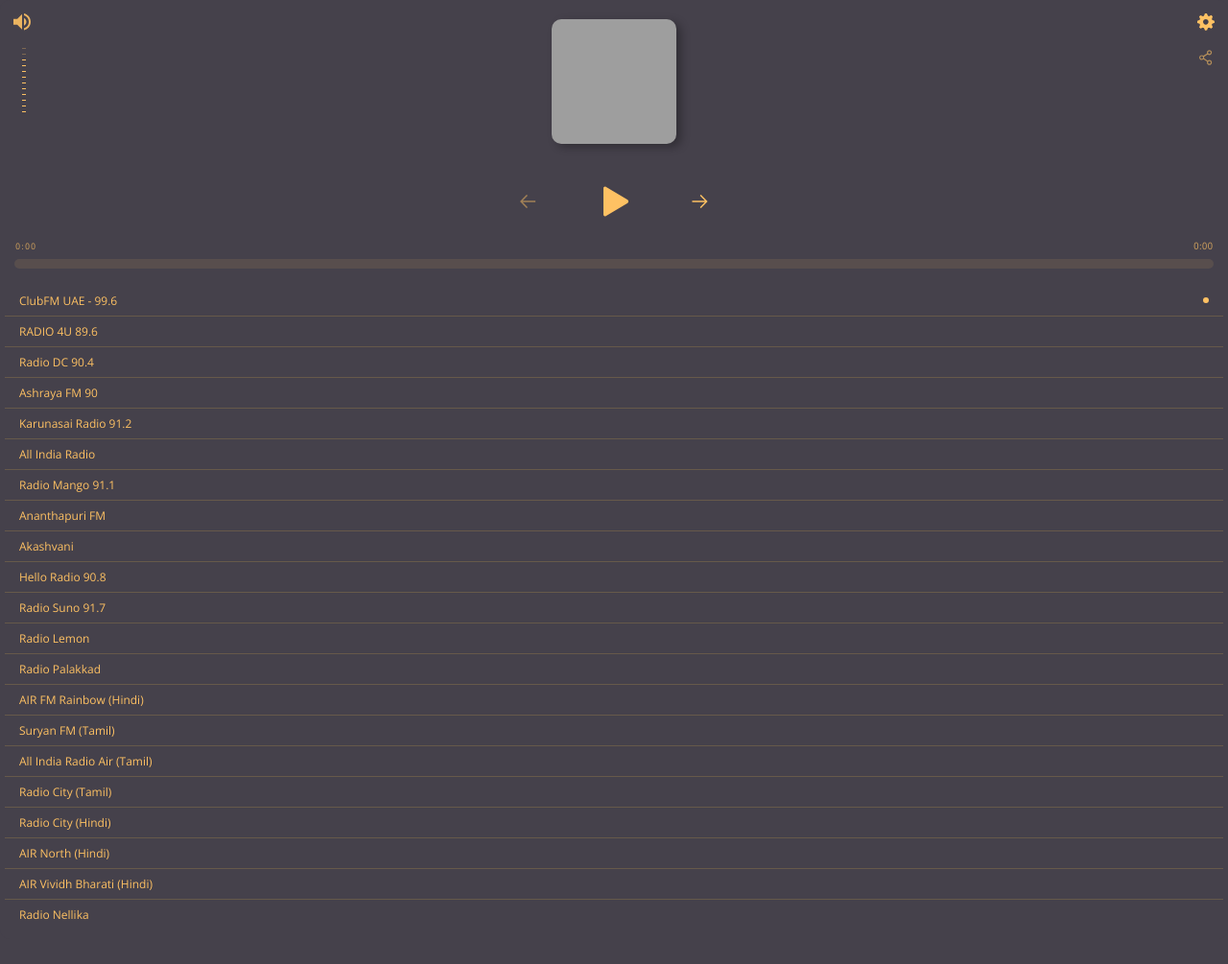
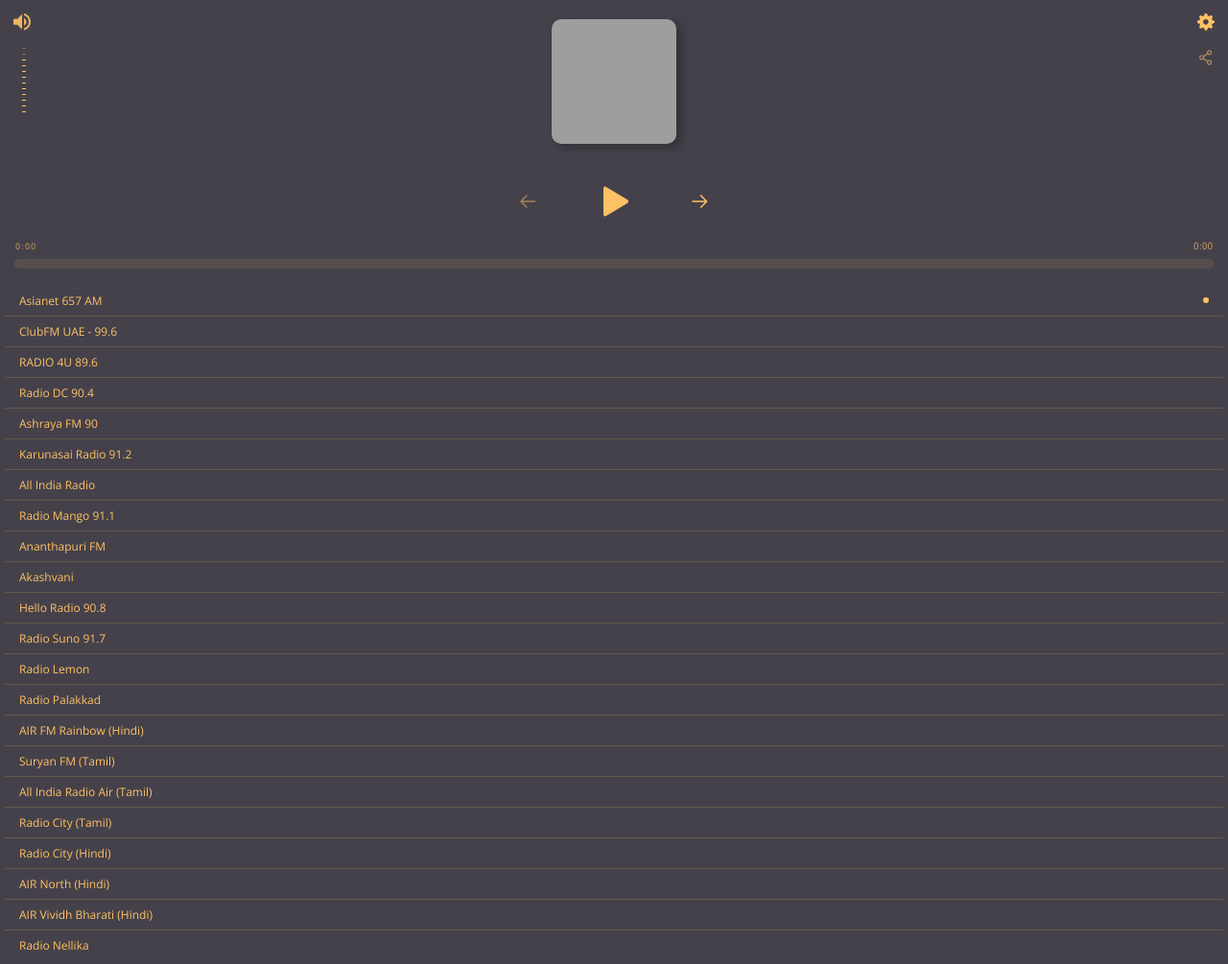
Before and after one commit to aravindnc/indian-web-radio, a plain HTML site: page index.html in a window 1280 px wide. Shown: the whole page at 96% size. Before the commit the page ends 979 px from the top, so only its background shows below. Drawn offline with nearby package versions, Linux system fonts and the light colour scheme; grey boxes are pictures that could not be loaded.

Commit message:
Added Asianet 657

```diff
--- a/index.html
+++ b/index.html
@@ -26,6 +26,11 @@
   var player = new Playerjs({
     id: "player",
     file: [{
+        "title": "Asianet 657 AM",
+        "poster": "https://radiosindia.com/images/asianetradio.jpg",
+        "file": "http://stream.zeno.fm/512rbf1e3qzuv"
+      },
+      {
         "title": "ClubFM UAE - 99.6",
         "poster": "https://pbs.twimg.com/profile_images/848883215280611328/ttA7OHKR_400x400.jpg",
         "file": "https://eu10.fastcast4u.com/clubfmuae",
```
